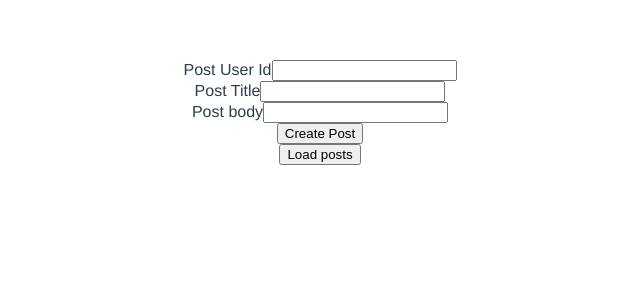
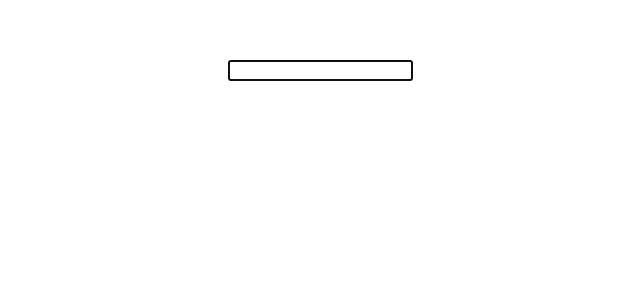
Before and after one commit to Elkafhi-Youssef/startvue, a Vue app: page / in a window 1280 px wide. Shown: the top 300 px of the page, without its empty margins (320-960 px from the left). Built offline with nearby package versions, Linux system fonts and the light colour scheme.

Commit message:
Template ref

```diff
--- a/src/App.vue
+++ b/src/App.vue
@@ -1,17 +1,16 @@
 <template>
   <div>
-    <CreatePost/>
-  <post-list/>
+   <TemplateRef/>
   </div>
 </template>
 
 <script>
-import PostList from "./components/PostList.vue";
-import CreatePost from "./components/CreatePost.vue";
+import TemplateRef from "./components/TemplateRef.vue";
+// import CreatePost from "./components/CreatePost.vue";
 
 export default {
   name: "App",
-  components:{PostList,CreatePost},
+  components:{TemplateRef},
   data() {
     return {
       name:'',
--- a/src/components/PostList.vue
+++ b/src/components/PostList.vue
@@ -1,6 +1,6 @@
 <template>
   <div>
-    <button @click="getPosts">Load posts</button>
+
     <div v-for="post in posts" :key="post.id">
     <h3>{{post.id}}.{{post.title}}</h3>
     <p>{{post.body}}</p>
@@ -19,6 +19,9 @@
         posts:[],
         errormessage:''
       }
+    },
+    created(){
+      this.getPosts()
     },
     methods:{
       getPosts(){
--- /dev/null
+++ b/src/components/TemplateRef.vue
@@ -0,0 +1,18 @@
+<template>
+  <div>
+  <input type="text" ref="inputRef" id="">
+  </div>
+</template>
+
+<script>
+  export default {
+    name:'TemplateRef',
+    mounted(){
+      this.$refs.inputRef.focus()
+    }
+  }
+</script>
+
+<style scoped>
+
+</style>
```
